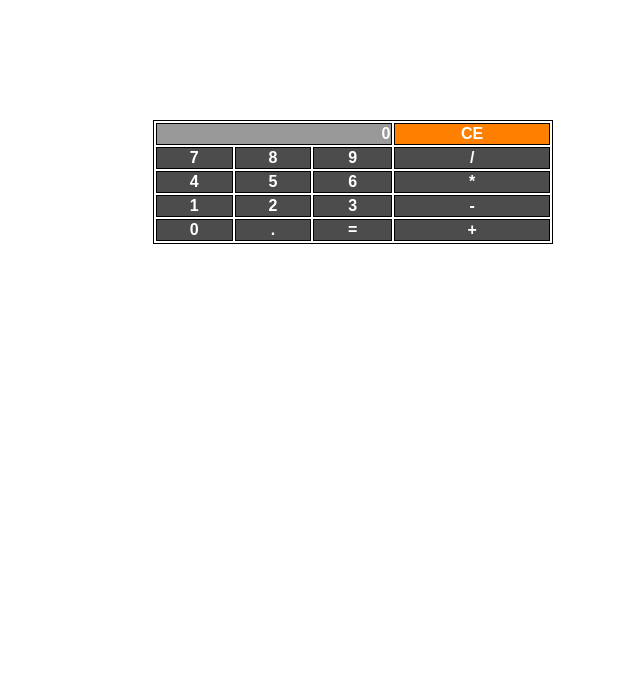
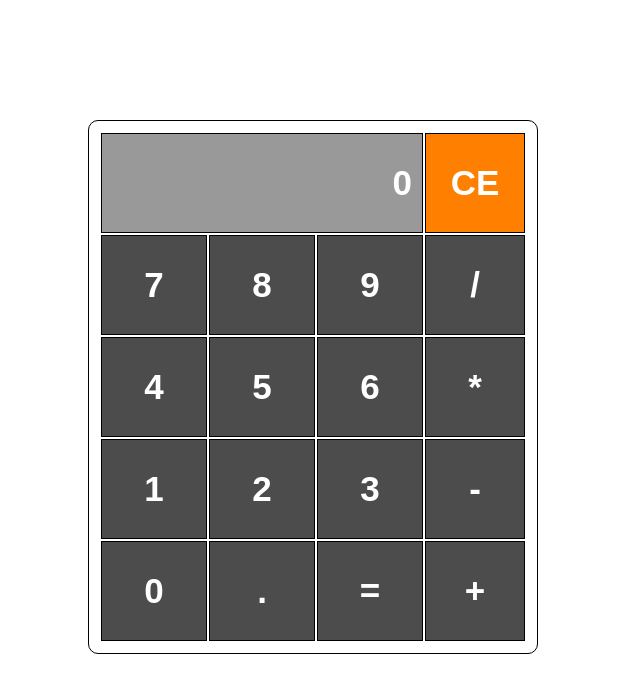
Before and after one commit to ToDDorov/calculator, a plain HTML site: page index.html in a window 1280 px wide. Shown: the whole page, without its empty margins (327-967 px from the left). Drawn offline with Linux system fonts and the light colour scheme.

Commit message:
Visual update

```diff
--- a/script.js
+++ b/script.js
@@ -74,7 +74,6 @@ buttons.forEach(button => button.addEventListener('click', (e) => {
 }));
 
 function updateScreen(text) {
-    console.log("UPDATE SCREEN WITH TEXT", text);
     const screen = document.getElementById("screen");
 
     screen.textContent = text;
--- a/style.css
+++ b/style.css
@@ -6,32 +6,64 @@ html {
 }
 
 .container {
-    width: 50%;
     margin: 15vh auto;
+    display: table;
 }
 
 .calculator {
-    width: 50%;
     margin: auto;
+    display: table-cell;
 }
 
 table {
-    width: 25rem;
+    padding: 10px;
+    width: 450px;
+    margin: auto;
     border: 1px solid black;
+    border-radius: 10px;
     text-align: center;
+    font-size: 35px;
+    table-layout: fixed;
 }
 
-th, td {
+th, tr {
+    border-spacing: 5px;
+    overflow: hidden;
+    box-sizing: border-box;
+    user-select: none;
+}
+
+th {
+    padding: 5px;
+    width: 100px;
+    height: 100px;
     border: 1px solid black;
     color: white;
     background: rgba(0, 0, 0, 0.7);
 }
 
+th:hover {
+    cursor: pointer;
+    border: 3px solid black;
+}
+
+th:active {
+    background: rgba(0, 0, 0, 0.8);
+}
+
 #screen {
+    padding-right: 10px;
+    width: 80%;
+    height: 20%;
     text-align: right;
     background: rgba(0, 0, 0, 0.4);
+    pointer-events: none;
 }
 
 #reset {
     background: rgba(255, 128, 0, 1);
 }
+
+#reset:active {
+    background: rgba(180, 95, 0, 1);
+}
```
Also changed, not shown: index.html (+0 -1 lines).
